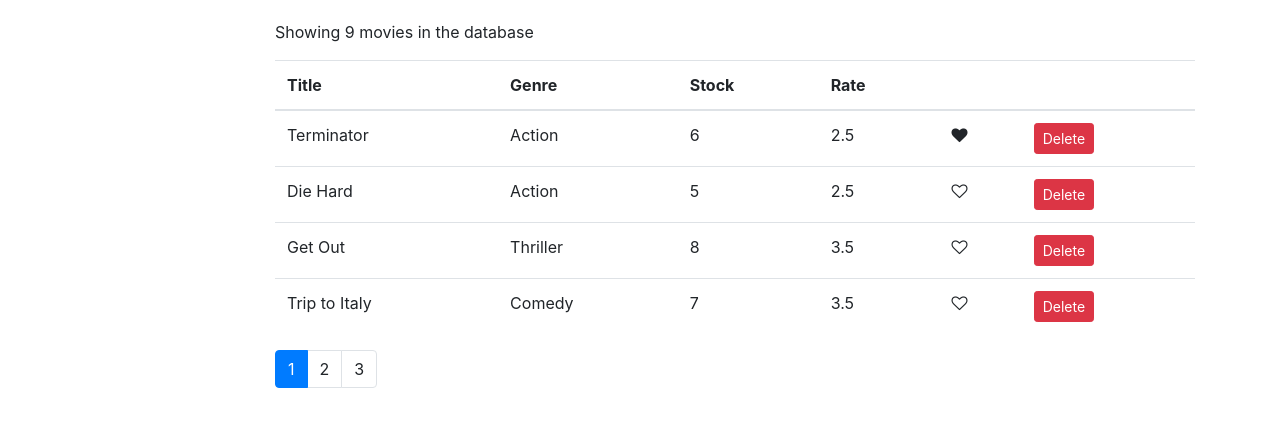
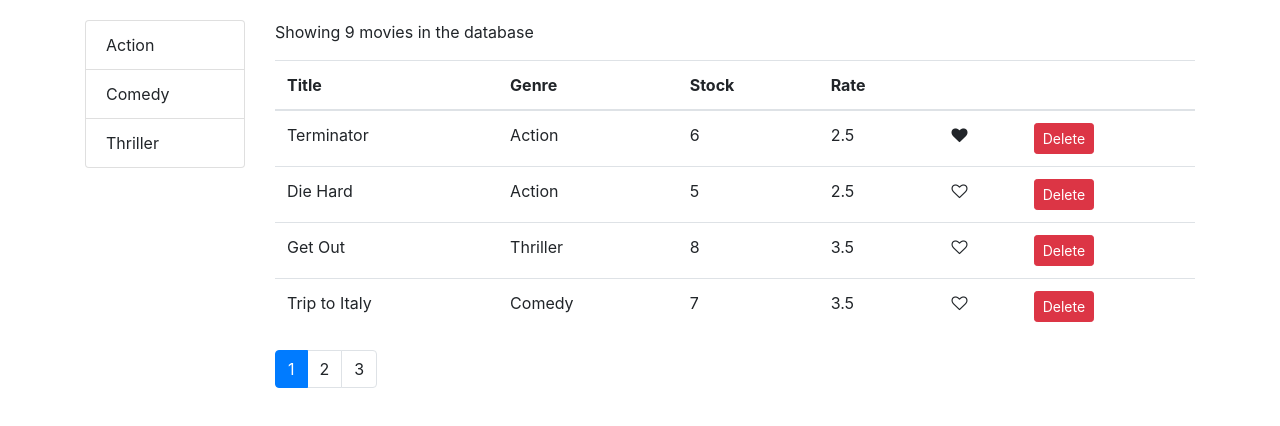
Before and after one commit to jadidihosein68/react-tut, a React (Create React App) app in the folder react-tut/: page / in a window 1280 px wide. Shown: the top 426 px of the page. Built offline with nearby package versions, Linux system fonts and the light colour scheme.

Commit message:
untill end of 5-10

```diff
--- a/react-tut/src/components/common/listGroup.jsx
+++ b/react-tut/src/components/common/listGroup.jsx
@@ -1,7 +1,13 @@
-import React from 'react';
+import React from "react";
 
-const ListGroup = () => {
-    return null;
-}
+const ListGroup = (props) => {
+  const { items, textProperty, valueProperty } = props;
+    console.log(items);
+
+  return <ul className="list-group">
+    {items.map(item => (
+      <li key={item[valueProperty]} className="list-group-item">{item[textProperty]}</li>
+    ))}</ul>;
+};
 
 export default ListGroup;
--- a/react-tut/src/components/movies.jsx
+++ b/react-tut/src/components/movies.jsx
@@ -16,7 +16,8 @@
   };
 
   componentDidMount() {
-    this.setState({ movies: getMovies(), genre: getGenres() });
+    console.log("here !");
+    this.setState({ movies: getMovies(), genres: getGenres() });
   }
 
   handleDelete = (movie) => {
@@ -57,6 +58,8 @@
       <div className="row">
         <div className="col-2">
           <ListGroup
+            textProperty="name"
+            valueProperty="_id"
             items={this.state.genres}
             onItemSelect={this.handleGenreSelect}
           ></ListGroup>
```
